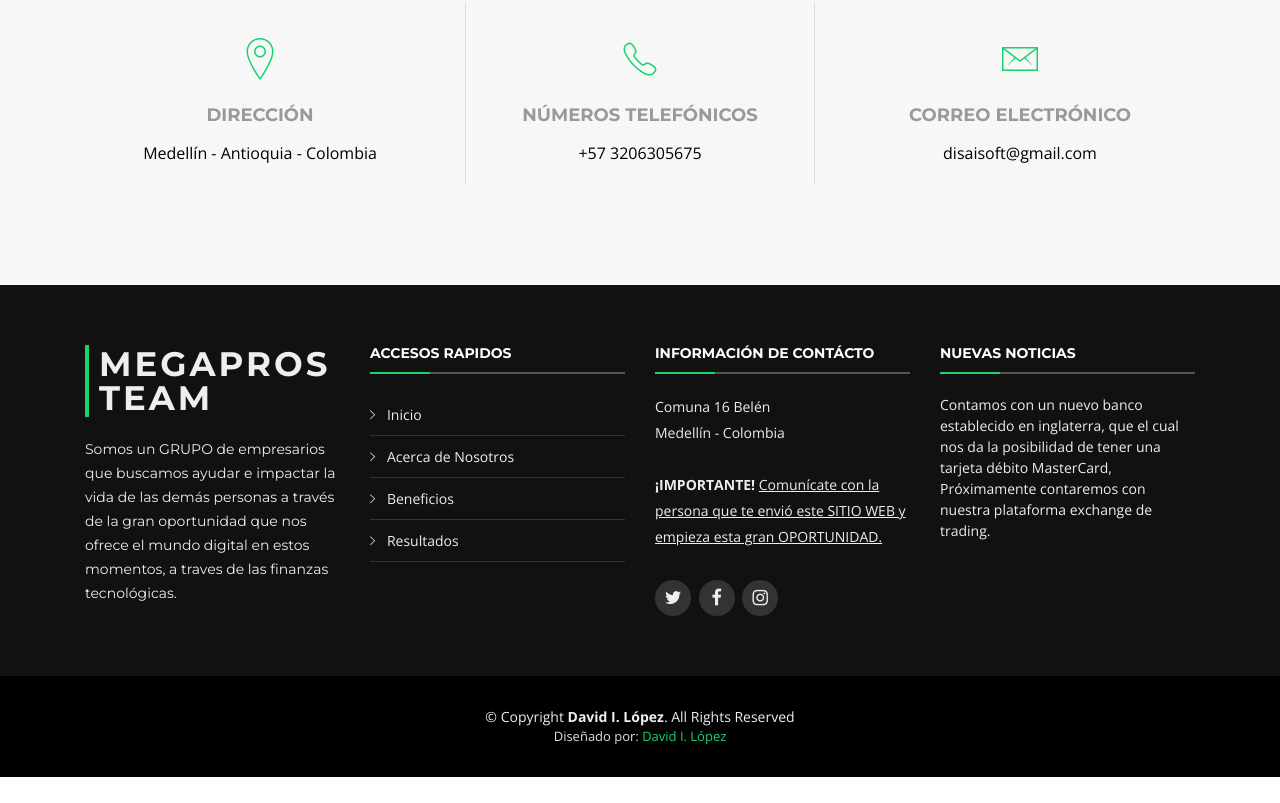
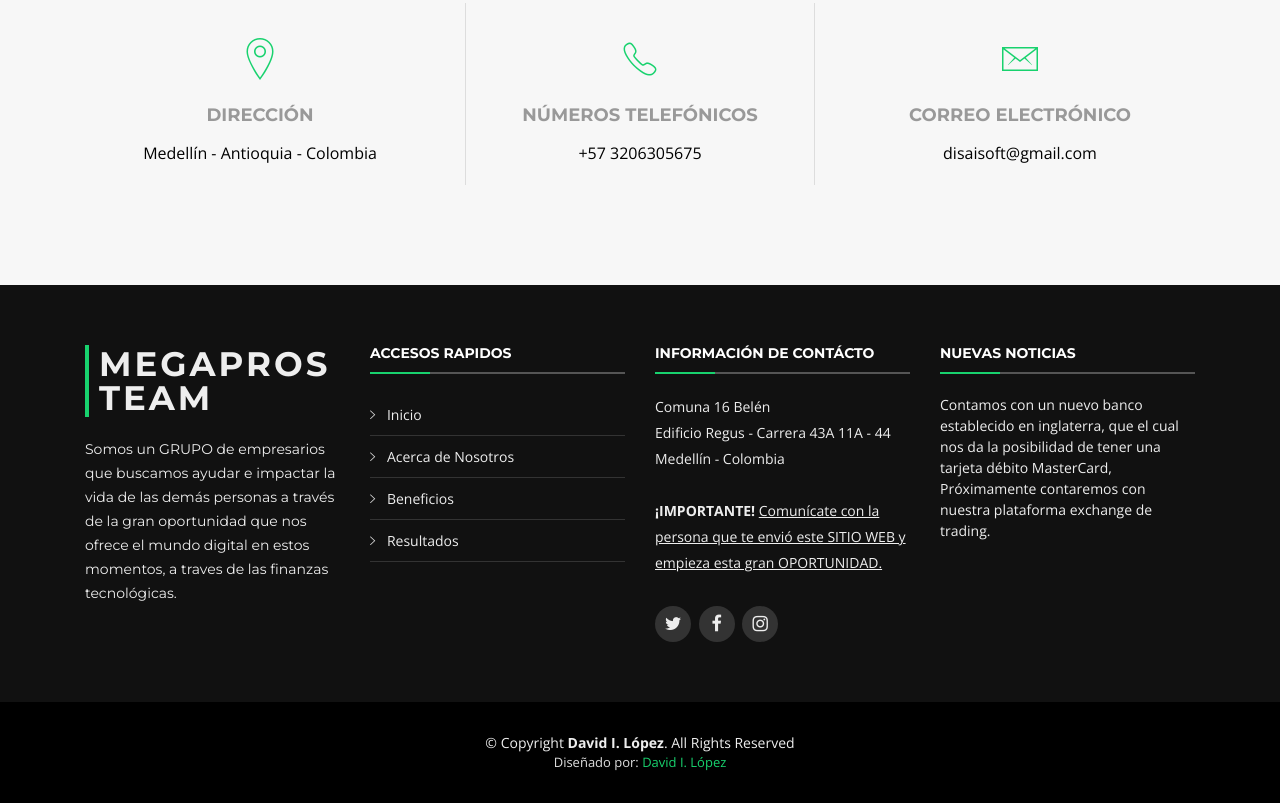
Before and after one commit to disaisoft/omp, a plain HTML site: page index.html in a window 1280 px wide. Shown: the part 5753-6556 px from the top of the page. Before the commit the page ends 6530 px from the top, so only its background shows below. Drawn offline with nearby package versions, Linux system fonts and the light colour scheme; files whose address does not match are found by name.

Commit message:
actualizacion direccion}

```diff
--- a/index.html
+++ b/index.html
@@ -799,6 +799,7 @@
             <h4>Información de Contácto</h4>
             <p>
               Comuna 16 Belén <br>
+              Edificio Regus - Carrera 43A 11A - 44
               Medellín - Colombia <br><br>
               <!--<strong>Phone1:</strong> +57 3206305675<br>-->
               <b>¡IMPORTANTE!</b>
```
